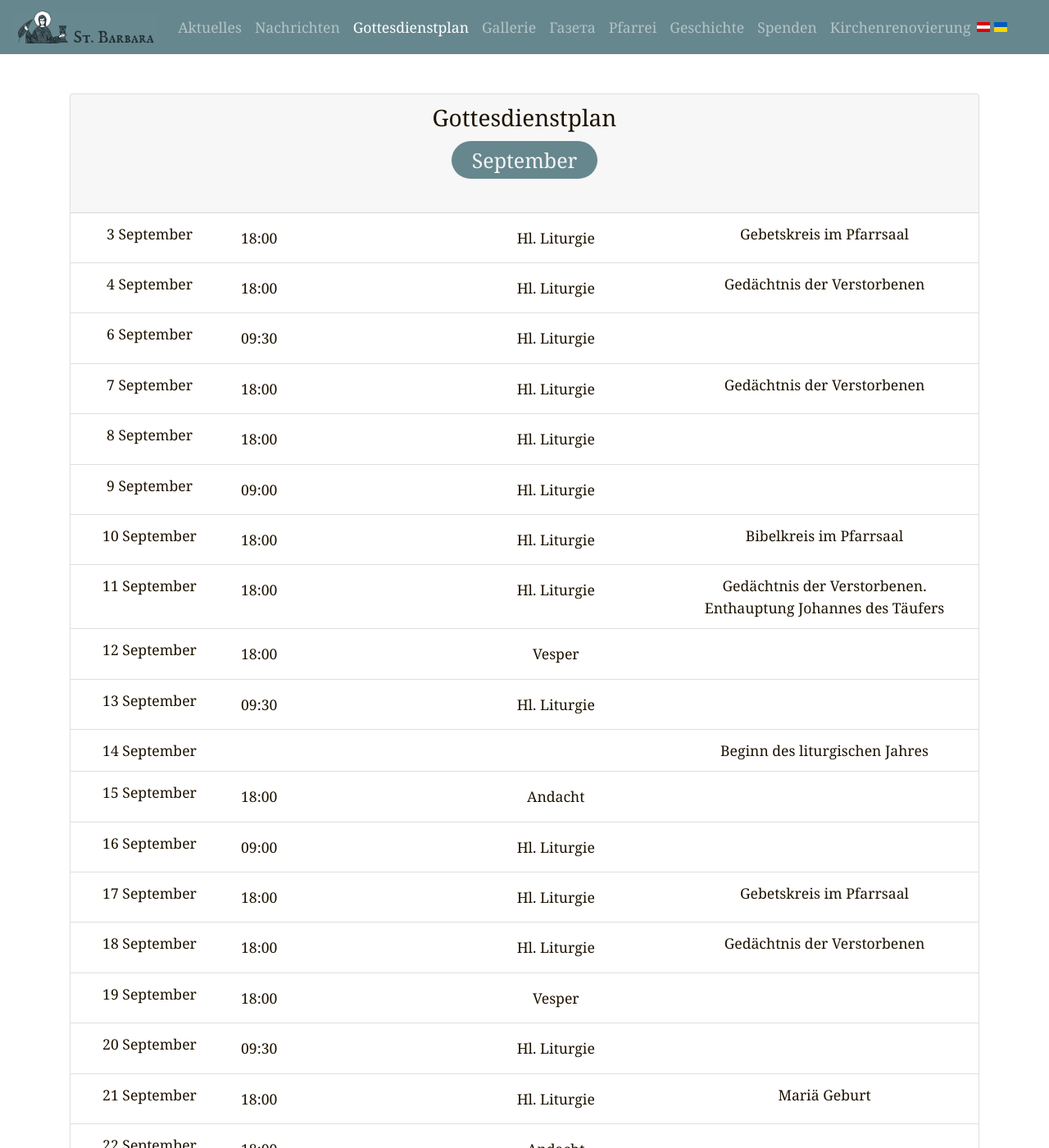
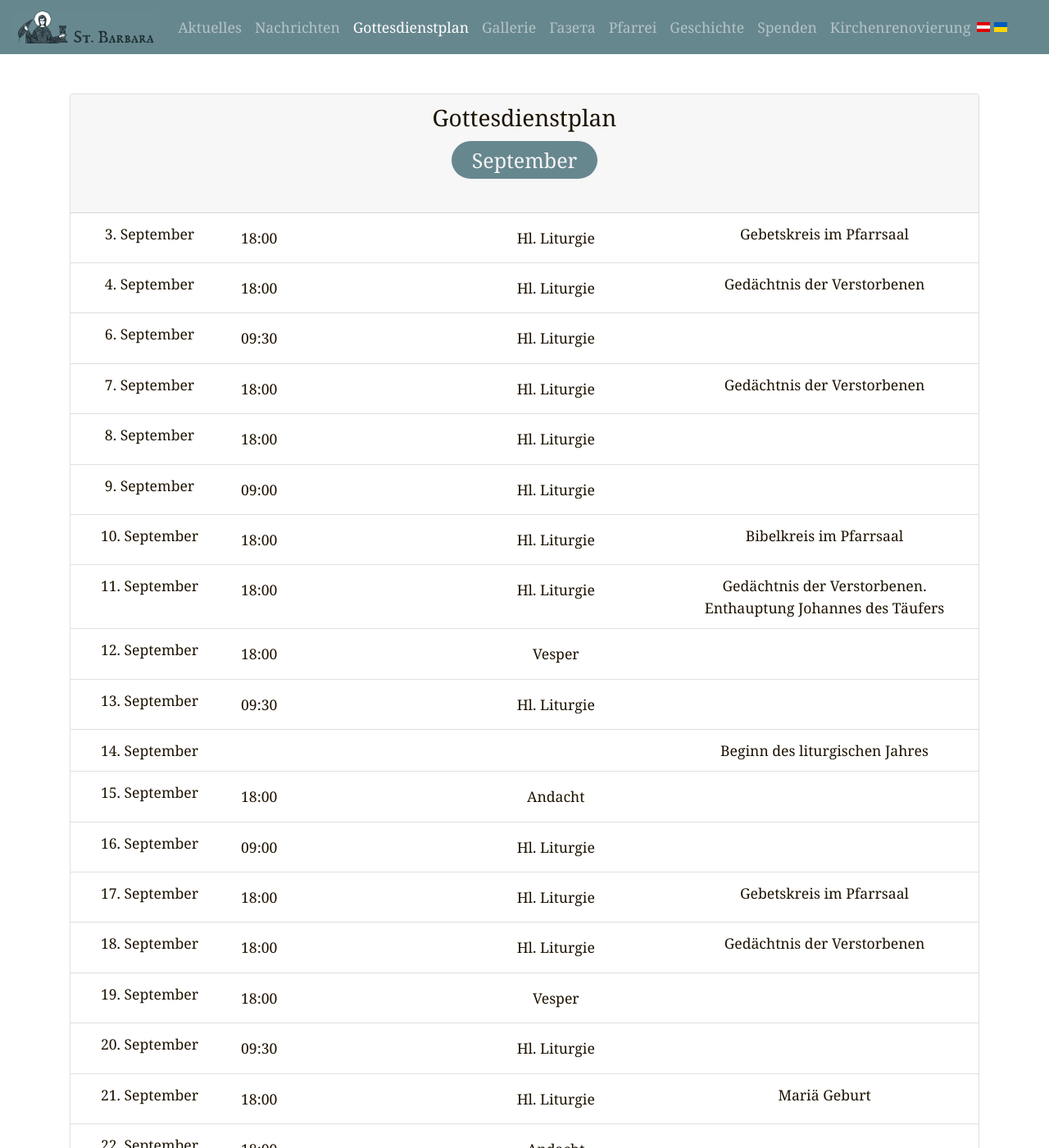
Before and after one commit to n3braska/jekyll, a Jekyll site: the page built from de/timetable.html, in a window 1280 px wide and 1400 px high. Shown: the whole window at 82% size. Built offline with Jekyll 4.4.1, drawn with Linux system fonts in a browser that asks for light colours; some of the changed text lies outside the part shown.

Commit message:
timetable tiny german update

```diff
--- a/_includes/timetable.html
+++ b/_includes/timetable.html
@@ -49,7 +49,7 @@
                     <li class="list-group-item">
                         <div class="row cent">
                             <div class="col-sm-2 atext-c center">
-                                {{ entry.d }}
+                                {{ entry.d }}{% if page.lang == 'de'%}.{% endif %}
                                 {% assign month_number = item.month_date | slice: 0,2 | plus: -1 %}
                                 {{site.data.[page.lang].months.dictionary[month_number].genetiv}}
                             </div>
```
